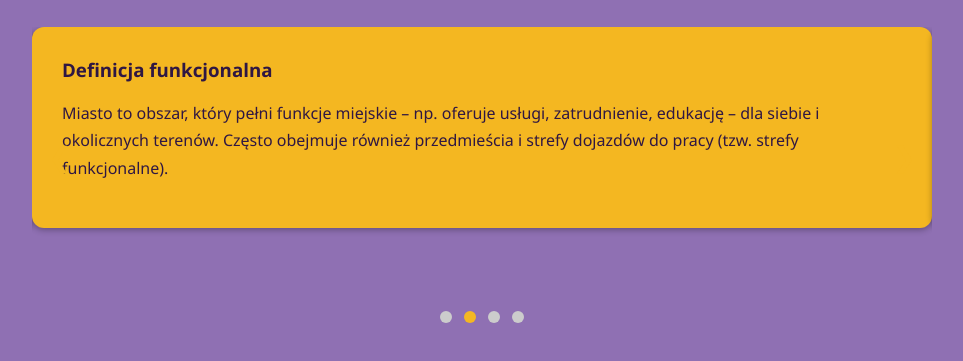
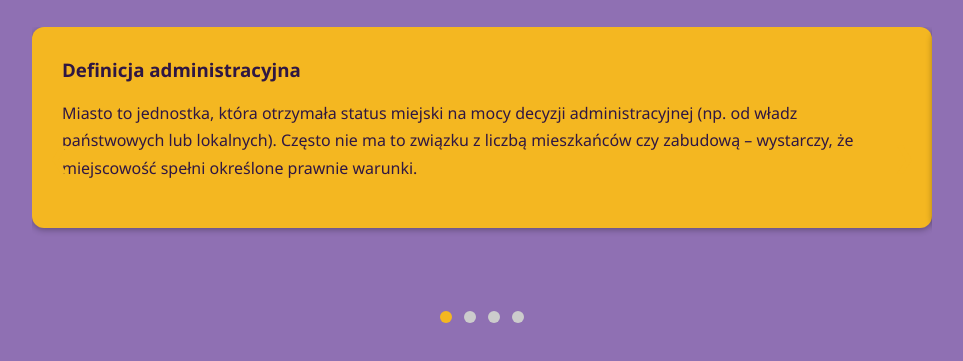
Before and after one commit to kngpuek/definicje_miasta, a plain HTML site: page index.html in a window 1280 px wide. Both pictures are taken after a click on the element 603 px from the left and 449 px from the top of the page. Shown: the part 133-494 px from the top of the page, without its empty margins (158-1121 px from the left). Drawn offline with Linux system fonts and the light colour scheme.

Commit message:
Update7 index.html

```diff
--- a/index.html
+++ b/index.html
@@ -136,7 +136,8 @@
   const slides = document.getElementById('slides');
   const dots = document.querySelectorAll('.dot');
   const totalSlides = slides.children.length;
-  const delay = 5000; // czas wyświetlania w ms
+  const delay = 5000; // czas statycznego wyświetlania w ms
+  let timer;
 
   function showSlide(index) {
     if (index >= totalSlides) slideIndex = 0;
@@ -150,13 +151,28 @@
   }
 
   function nextSlide() {
-    showSlide(slideIndex + 1);
-    setTimeout(nextSlide, delay);
+    slideIndex++;
+    showSlide(slideIndex);
+    timer = setTimeout(nextSlide, delay);
   }
 
-  // uruchomienie po załadowaniu
+  function plusSlides(n) {
+    clearTimeout(timer); // zatrzymanie automatu przy ręcznej zmianie
+    slideIndex += n;
+    showSlide(slideIndex);
+    timer = setTimeout(nextSlide, delay);
+  }
+
+  function currentSlide(n) {
+    clearTimeout(timer);
+    slideIndex = n;
+    showSlide(slideIndex);
+    timer = setTimeout(nextSlide, delay);
+  }
+
+  // start
   showSlide(slideIndex);
-  setTimeout(nextSlide, delay);
+  timer = setTimeout(nextSlide, delay);
 </script>
 </body>
 </html>
```
